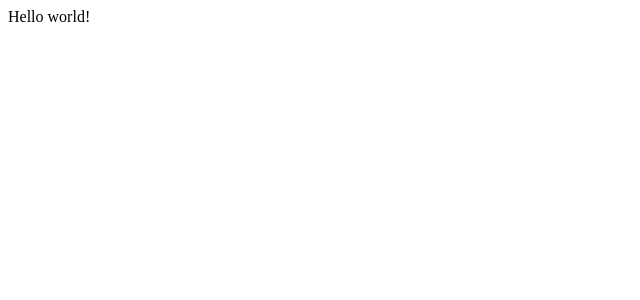
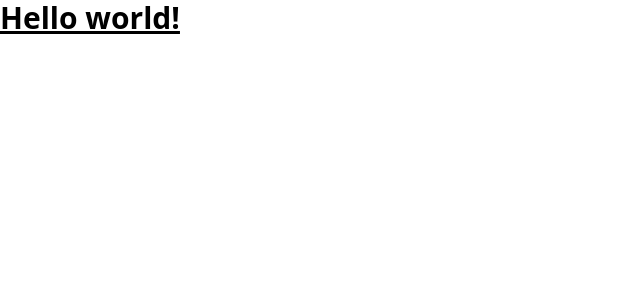
Before and after one commit to joaoliveirapb/nlw-connect-web, a Next.js app: page / in a window 1280 px wide. Shown: the top 300 px of the page, without its empty margins (0-640 px from the left). Built offline with nearby package versions, Linux system fonts and the light colour scheme.

Commit message:
initial commit

```diff
--- /dev/null
+++ b/postcss.config.mjs
@@ -0,0 +1,6 @@
+const config = {
+  plugins: {
+    "@tailwindcss/postcss": {},
+  },
+};
+export default config;
--- /dev/null
+++ b/src/app/globals.css
@@ -0,0 +1 @@
+@import "tailwindcss";
--- a/src/app/layout.tsx
+++ b/src/app/layout.tsx
@@ -1,3 +1,4 @@
+import "./globals.css";
 import type { Metadata } from "next";
 
 export const metadata: Metadata = {
--- a/src/app/page.tsx
+++ b/src/app/page.tsx
@@ -1,7 +1,9 @@
 export default function Home() {
   return (
     <main>
-      <div>Hello world!</div>
+      <h1 className="text-3xl font-bold underline">
+        Hello world!
+      </h1>
     </main>
   );
 }
```
Also changed, not shown: package.json (+6 -3 lines), 2 other files (tests, documents, lock files or other folders).
